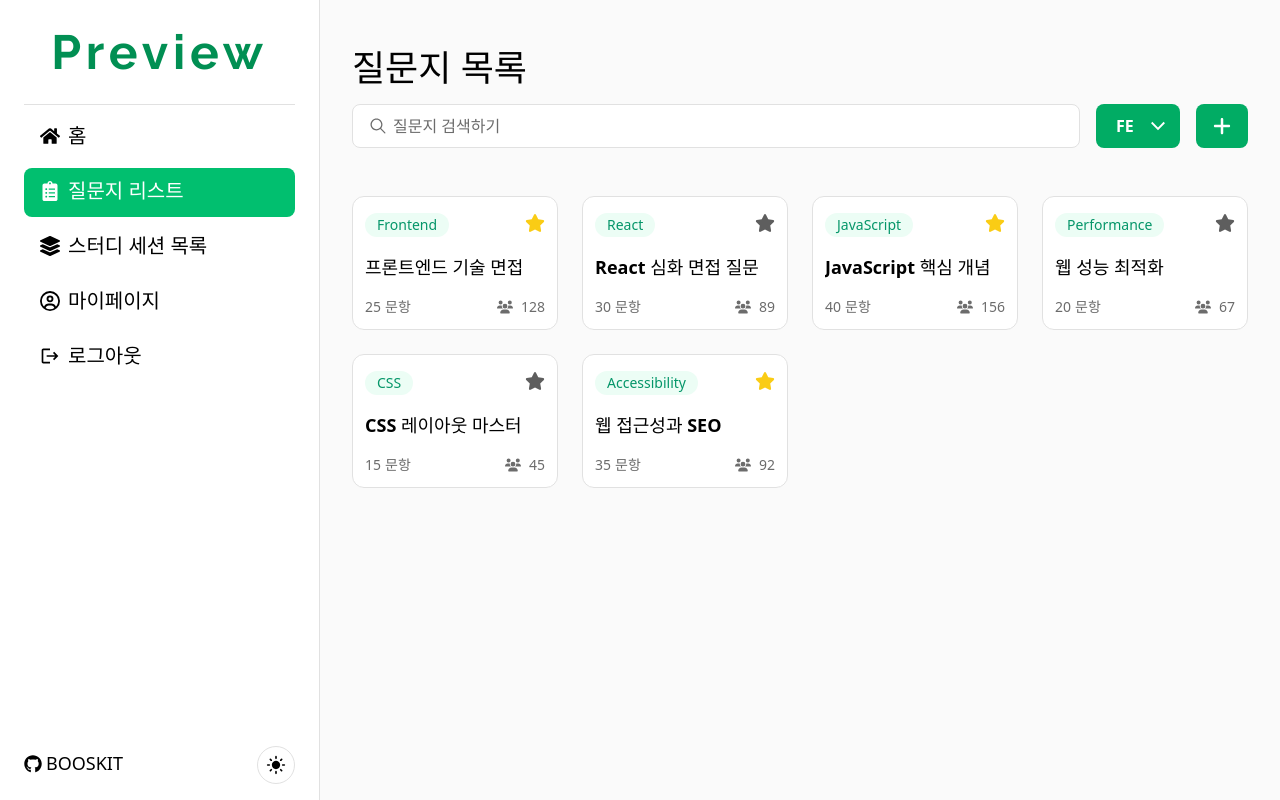
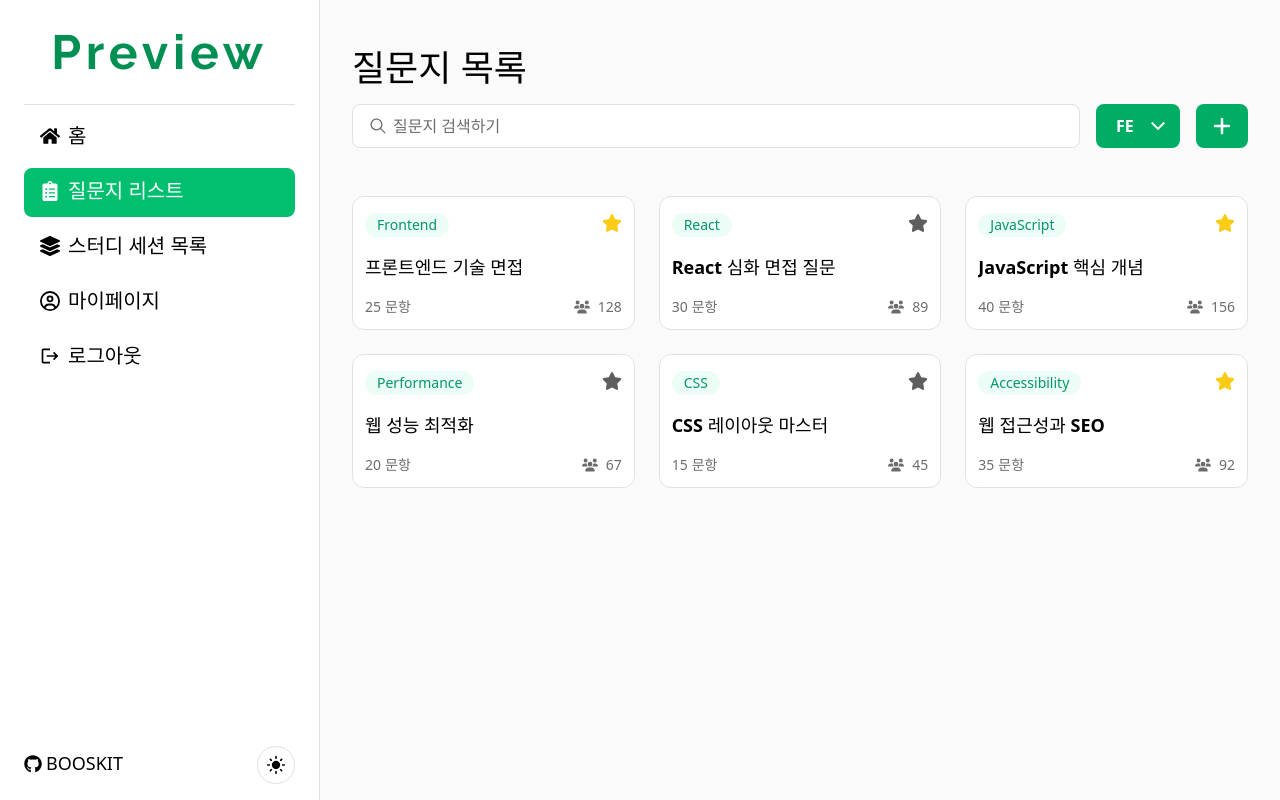
Before and after one commit to yiseungyun/Preview.refactor, a React (Vite) app in the folder frontend/: page /questions in a window 1280 px wide. Built offline with nearby package versions, Linux system fonts and the light colour scheme; a web font is replaced by a local one.

Commit message:
refactor: 그리드 최대 3열로 수정

```diff
--- a/frontend/src/pages/QuestionListPage.tsx
+++ b/frontend/src/pages/QuestionListPage.tsx
@@ -108,7 +108,7 @@
           </div>
         </div>
         <LoadingIndicator loadingState={questionLoading} />
-        <div className="grid grid-cols-2 md:grid-cols-2 lg:grid-cols-3 xl:grid-cols-4  gap-6">
+        <div className="grid grid-cols-1 md:grid-cols-2 lg:grid-cols-2 xl:grid-cols-3  gap-6">
           {questionList.map((list) => (
             <QuestionsPreviewCard
               key={list.id}
```
